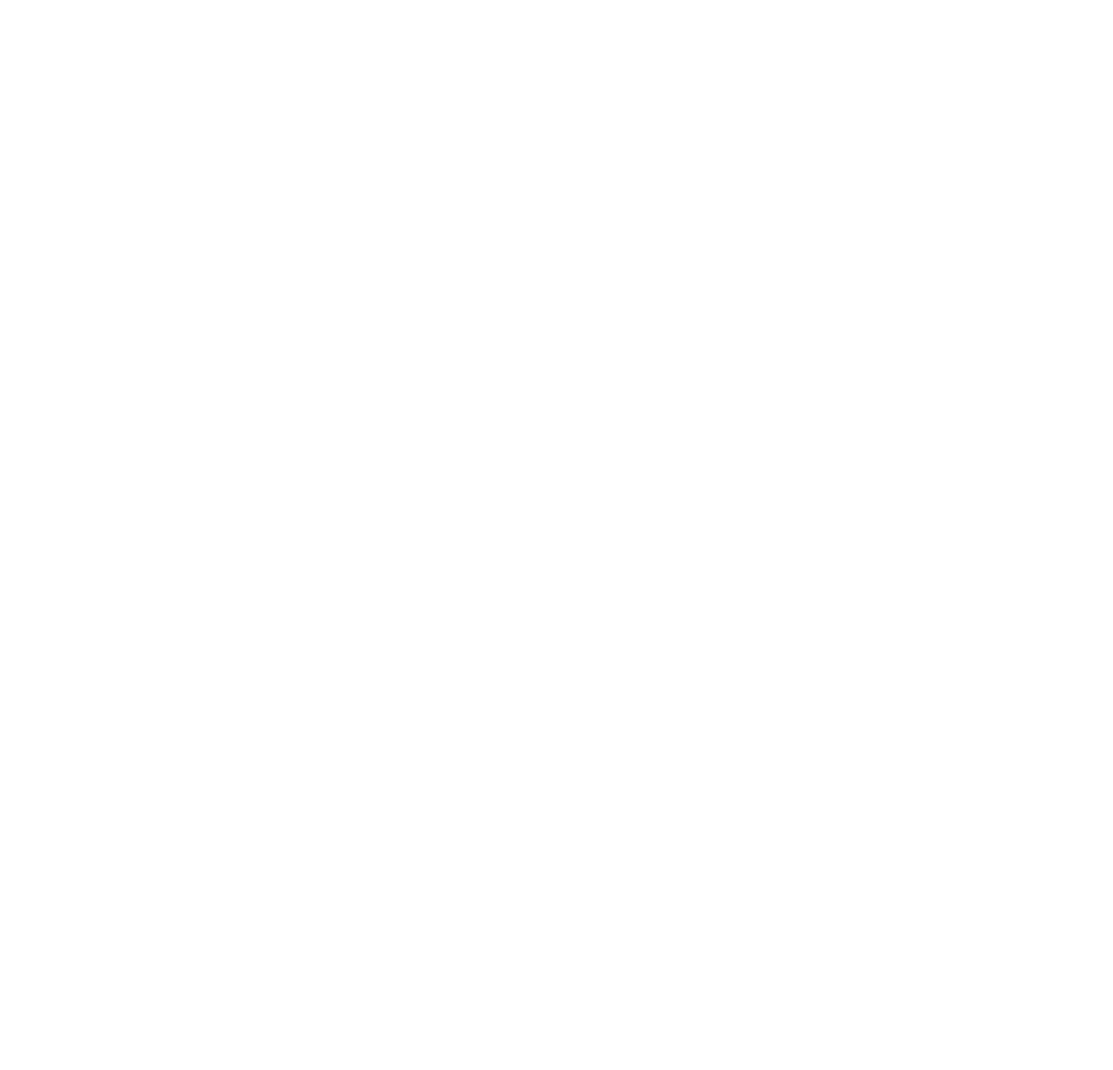
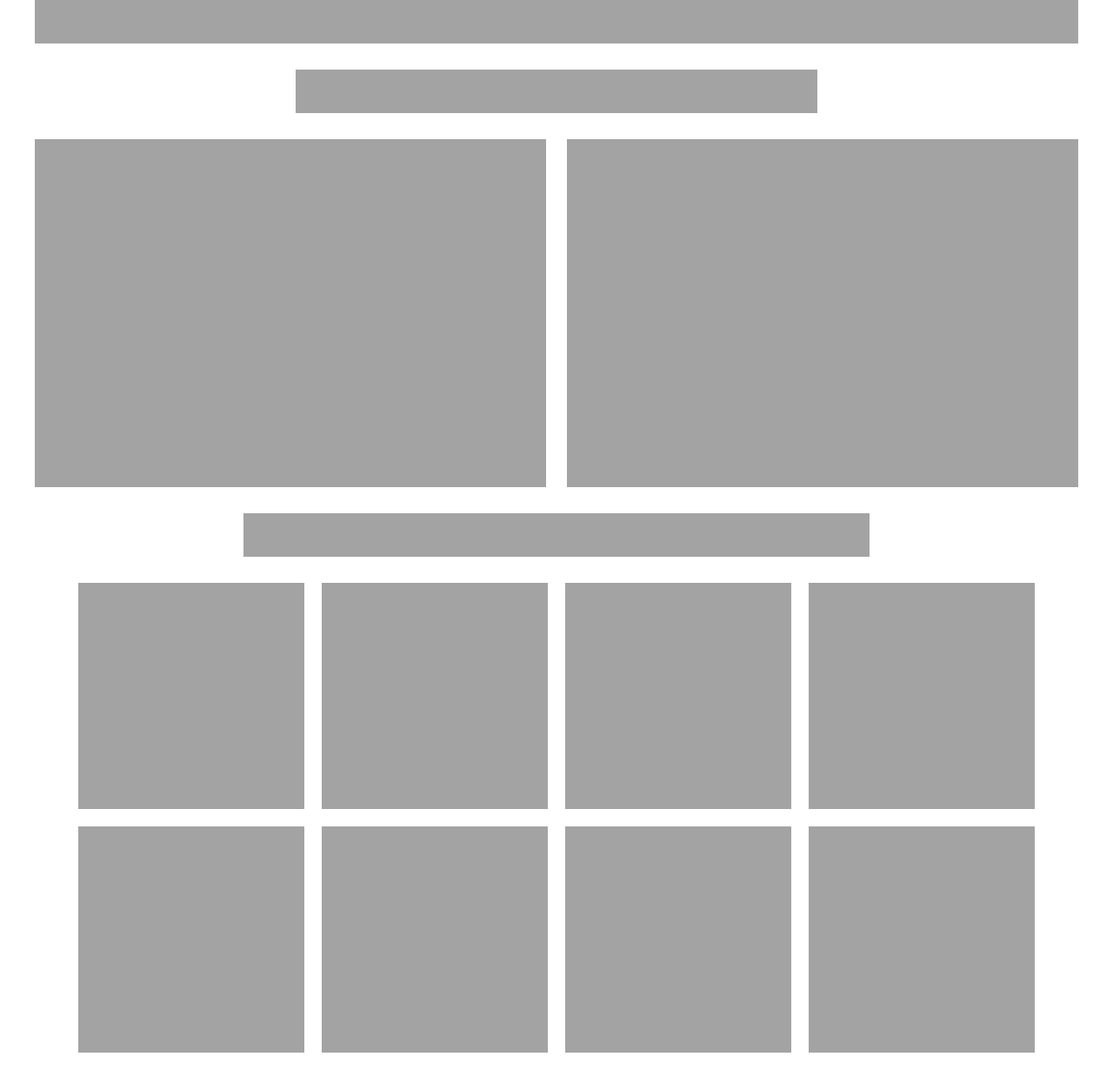
Before and after one commit to Softrefine-Internship/basic-html-css-test-1-jay-borsaniya, a plain HTML site: page index.html in a window 1280 px wide. Shown: the whole page at 87% size. Before the commit the page ends 800 px from the top, so only its background shows below. Drawn offline with Linux system fonts and the light colour scheme.

Commit message:
HTML-CSS Test-1

```diff
--- a/index.html
+++ b/index.html
@@ -1,9 +1,30 @@
 <!DOCTYPE html>
 <html lang="en">
   <head>
+    <link href="style.css" rel="stylesheet" />
     <meta charset="UTF-8" />
     <meta name="viewport" content="width=device-width, initial-scale=1.0" />
-    <title>Document</title>
+    <title>HTML-CSS Test 1</title>
   </head>
-  <body></body>
+  <body>
+    <div class="main-container">
+      <div class="first-row"></div>
+      <div class="second-row"></div>
+      <div class="box-container-1">
+        <div class="box-1"></div>
+        <div class="box-2"></div>
+      </div>
+      <div class="third-row"></div>
+      <div class="box-container-2">
+        <div class="child-box"></div>
+        <div class="child-box"></div>
+        <div class="child-box"></div>
+        <div class="child-box mr-0"></div>
+        <div class="child-box mb-0"></div>
+        <div class="child-box mb-0"></div>
+        <div class="child-box mb-0"></div>
+        <div class="child-box mr-0 .mb-0"></div>
+      </div>
+    </div>
+  </body>
 </html>
--- /dev/null
+++ b/style.css
@@ -0,0 +1,79 @@
+* {
+  margin: 0;
+  padding: 0;
+  box-sizing: border-box;
+}
+
+.main-container {
+  width: 1200px;
+  margin: 0 auto;
+}
+
+.first-row {
+  height: 50px;
+  background-color: #a3a3a3;
+}
+
+.second-row {
+  background-color: #a3a3a3;
+  height: 50px;
+  width: 50%;
+  margin: 30px auto 0 auto;
+}
+
+.box-container-1 {
+  width: 100%;
+  height: 400px;
+  margin: 30px auto 0 auto;
+}
+
+.box-container-1 div {
+  height: 100%;
+  width: 49%;
+  background-color: #a3a3a3;
+}
+
+.box-1 {
+  float: left;
+}
+
+.box-2 {
+  float: right;
+}
+
+.third-row {
+  clear: both;
+  background-color: #a3a3a3;
+  height: 50px;
+  width: 60%;
+  margin: 30px auto 0 auto;
+}
+
+.box-container-2 {
+  width: 1100px;
+  height: 540px;
+  margin: 30px auto 0 auto;
+}
+
+.child-row {
+  width: 100%;
+  height: 40%;
+  margin: 0 auto;
+}
+
+.child-box {
+  background-color: #a3a3a3;
+  height: 260px;
+  width: 260px;
+  margin-right: 20px;
+  margin-bottom: 20px;
+  float: left;
+}
+
+.mr-0 {
+  margin-right: 0;
+}
+
+.mb-0 {
+  margin-bottom: 0;
+}
```
Also changed, not shown: 1 other file.
